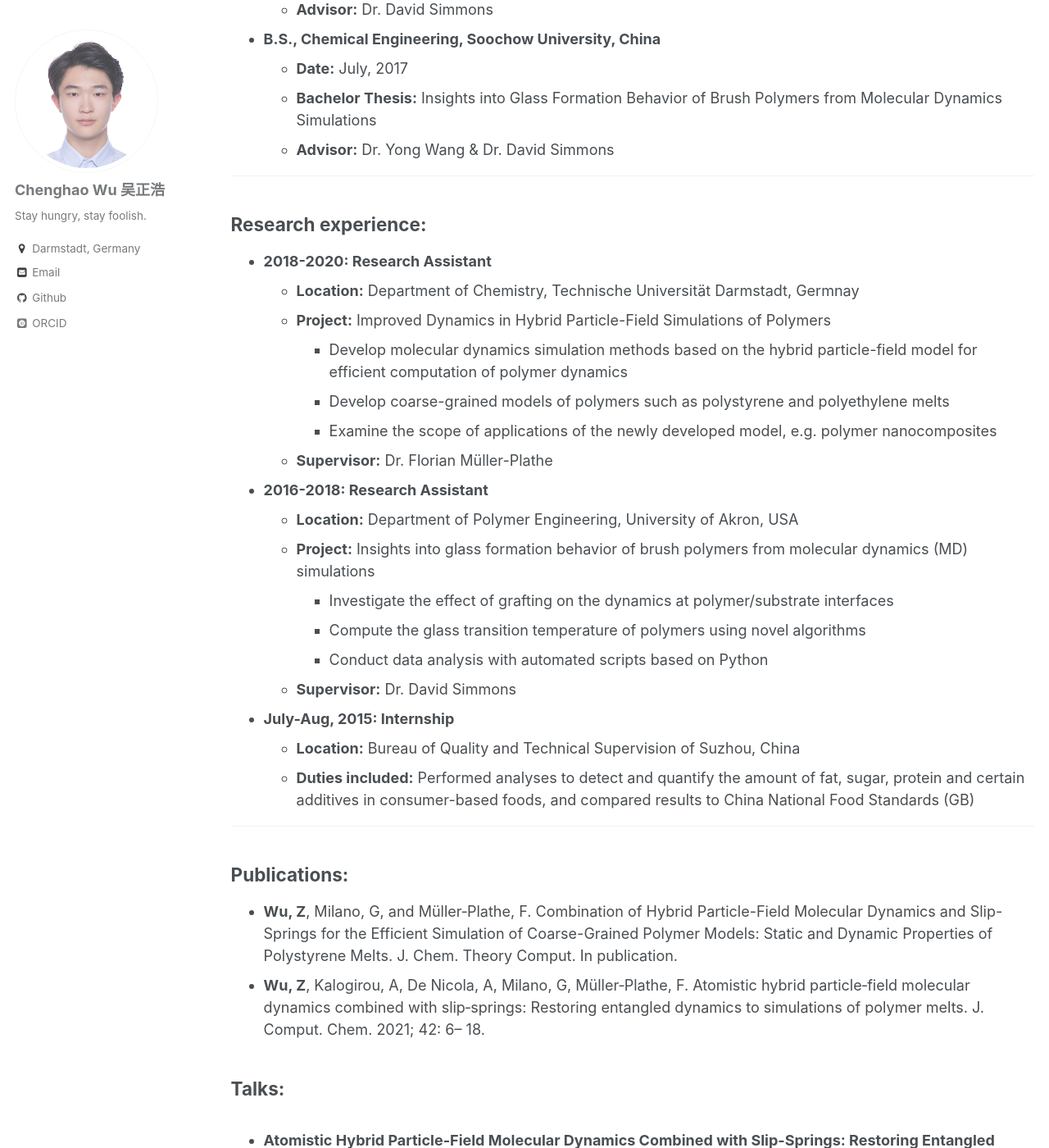
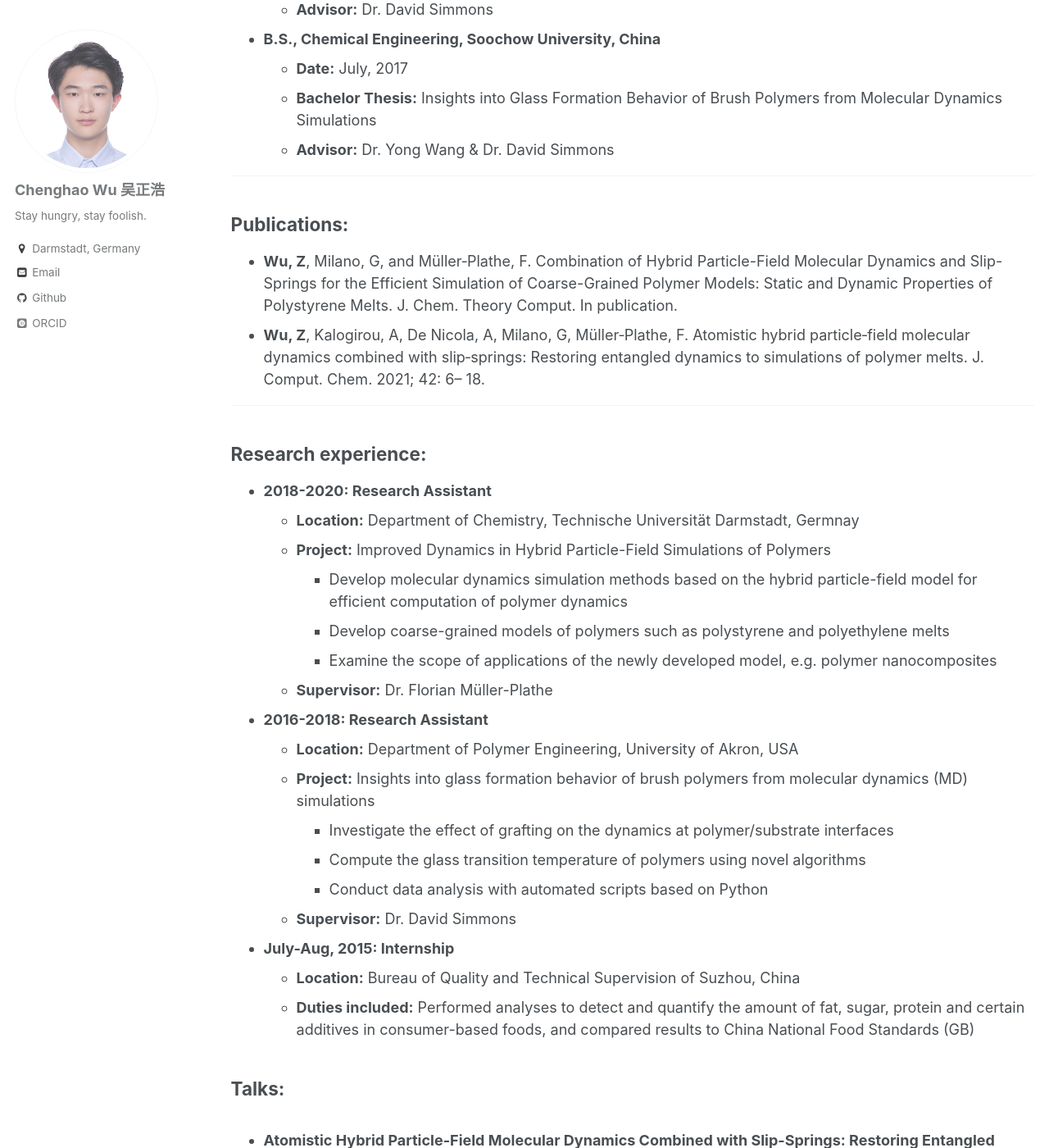
Before and after one commit to Chenghao-Wu/Chenghao-Wu.github.io, a Jekyll site: the page built from _pages/cv.md, in a window 1280 px wide and 1400 px high, scrolled down 622 px. Shown: the whole window at 82% size. Built offline with Jekyll 4.4.1, drawn with Linux system fonts in a browser that asks for light colours; some web fonts are replaced; part of the change alters nothing that is shown.

Commit message:
update 17

```diff
--- a/_pages/cv.md
+++ b/_pages/cv.md
@@ -35,6 +35,13 @@ Education:
 
 ---
 
+Publications:
+------
+* **Wu, Z**, Milano, G, and Müller‐Plathe, F. Combination of Hybrid Particle-Field Molecular Dynamics and Slip-Springs for the Efficient Simulation of Coarse-Grained Polymer Models: Static and Dynamic Properties of Polystyrene Melts. J. Chem. Theory Comput. In publication.
+* **Wu, Z**, Kalogirou, A, De Nicola, A, Milano, G, Müller‐Plathe, F. Atomistic hybrid particle‐field molecular dynamics combined with slip‐springs: Restoring entangled dynamics to simulations of polymer melts. J. Comput. Chem. 2021; 42: 6– 18.
+
+---
+
 Research experience:
 ------
 * **2018-2020: Research Assistant**
@@ -56,13 +63,6 @@ Research experience:
 * **July-Aug, 2015: Internship**
   * **Location:** Bureau of Quality and Technical Supervision of Suzhou, China
   * **Duties included:** Performed analyses to detect and quantify the amount of fat, sugar, protein and certain additives in consumer-based foods, and compared results to China National Food Standards (GB)
-
----
-
-Publications:
-------
-* **Wu, Z**, Milano, G, and Müller‐Plathe, F. Combination of Hybrid Particle-Field Molecular Dynamics and Slip-Springs for the Efficient Simulation of Coarse-Grained Polymer Models: Static and Dynamic Properties of Polystyrene Melts. J. Chem. Theory Comput. In publication.
-* **Wu, Z**, Kalogirou, A, De Nicola, A, Milano, G, Müller‐Plathe, F. Atomistic hybrid particle‐field molecular dynamics combined with slip‐springs: Restoring entangled dynamics to simulations of polymer melts. J. Comput. Chem. 2021; 42: 6– 18.
 
 
 Talks:
```
